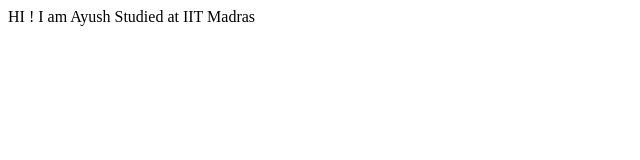
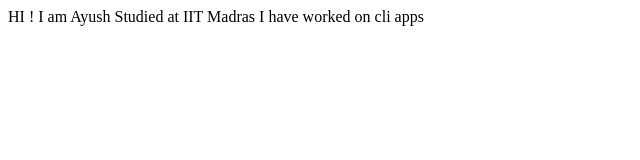
Before and after one commit to ayushk1234/ayushkhandelwal.com, a plain HTML site: page index.html in a window 1280 px wide. Shown: the whole page, without its empty margins (0-640 px from the left). Drawn offline with Linux system fonts and the light colour scheme.

Commit message:
Update index.html
update - to branchproject detail

```diff
--- a/index.html
+++ b/index.html
@@ -9,5 +9,7 @@
 <body>
     HI ! I am Ayush
     Studied at IIT Madras
+
+    I have worked on cli apps
 </body>
 </html>
```
